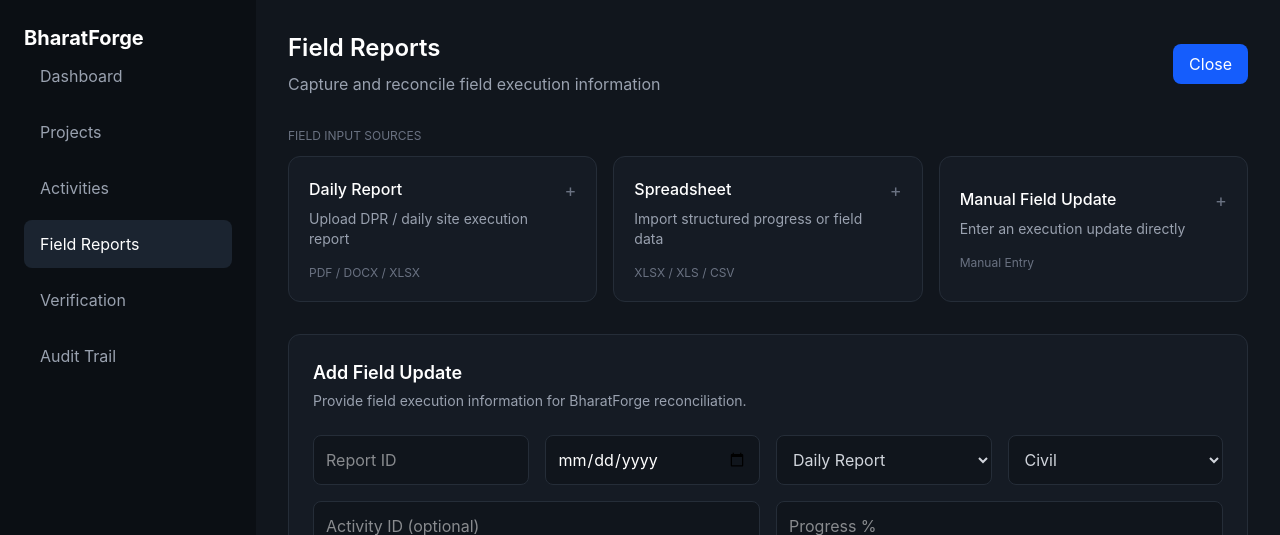
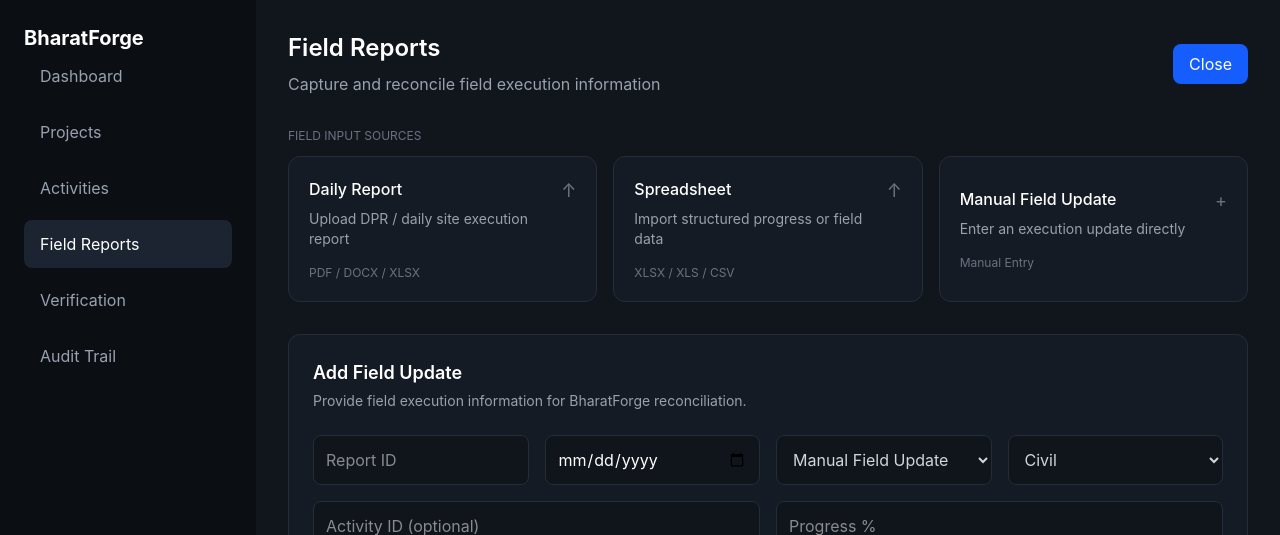
Before and after one commit to Sergeant1509/BharatForge, a React app in the folder frontend/: page /reports in a window 1280 px wide. Both pictures are taken after a click on the button "+ Add Field Update". Shown: the top 535 px of the page. Built offline with nearby package versions, Linux system fonts and the light colour scheme; the HTML template or start-up script is replaced by a standard one.

Commit message:
maintained field reports update flow

```diff
--- a/frontend/src/pages/Reports.jsx
+++ b/frontend/src/pages/Reports.jsx
@@ -57,6 +57,8 @@
   const [reports, setReports] = useState(initialReports)
   const [showForm, setShowForm] = useState(false)
 
+  const [selectedFile, setSelectedFile] = useState(null)
+
   const [form, setForm] = useState({
     reportId: "",
     date: "",
@@ -99,11 +101,16 @@
       evidence: null,
     })
 
+    setSelectedFile(null)
     setShowForm(false)
   }
 
   const statusClass = (status) => {
-    if (status === "Complete" || status === "Processed" || status === "Matched") {
+    if (
+      status === "Complete" ||
+      status === "Processed" ||
+      status === "Matched"
+    ) {
       return "text-green-400"
     }
 
@@ -116,6 +123,19 @@
     }
 
     return "text-red-400"
+  }
+
+  const selectFile = (file, sourceType) => {
+    if (!file) return
+
+    setSelectedFile(file)
+
+    setForm((prev) => ({
+      ...prev,
+      sourceType,
+    }))
+
+    setShowForm(true)
   }
 
   return (
@@ -134,7 +154,17 @@
         </div>
 
         <button
-          onClick={() => setShowForm(!showForm)}
+          type="button"
+          onClick={() => {
+            setSelectedFile(null)
+
+            setForm((prev) => ({
+              ...prev,
+              sourceType: "Manual Field Update",
+            }))
+
+            setShowForm(!showForm)
+          }}
           className="px-4 py-2 rounded-lg bg-blue-600 hover:bg-blue-700 text-white transition"
         >
           {showForm ? "Close" : "+ Add Field Update"}
@@ -150,44 +180,143 @@
 
         <div className="grid grid-cols-1 md:grid-cols-3 gap-4">
 
-          {[
-            {
-              title: "Daily Report",
-              description: "Upload DPR / daily site execution report",
-              formats: "PDF / DOCX / XLSX",
-            },
-            {
-              title: "Spreadsheet",
-              description: "Import structured progress or field data",
-              formats: "XLSX / XLS / CSV",
-            },
-            {
-              title: "Manual Field Update",
-              description: "Enter an execution update directly",
-              formats: "Manual Entry",
-            },
-          ].map((source) => (
+          {/* Daily Report */}
+          <label className="text-left bg-[#151b24] border border-[#252d38] rounded-xl p-5 hover:bg-[#1b2430] hover:border-[#3a4655] transition cursor-pointer">
+
+            <div className="flex items-start justify-between">
+
+              <div>
+                <p className="text-white font-medium">
+                  Daily Report
+                </p>
+
+                <p className="text-gray-400 text-sm mt-2">
+                  Upload DPR / daily site execution report
+                </p>
+              </div>
+
+              <span className="text-gray-500 text-lg">
+                ↑
+              </span>
+
+            </div>
+
+            <p className="text-xs text-gray-500 mt-4">
+              PDF / DOCX / XLSX
+            </p>
+
+            <input
+              type="file"
+              accept=".pdf,.doc,.docx,.xlsx,.xls"
+              className="hidden"
+              onChange={(e) => {
+                selectFile(
+                  e.target.files?.[0],
+                  "Daily Report"
+                )
+
+                e.target.value = ""
+              }}
+            />
+
+            {selectedFile &&
+              form.sourceType === "Daily Report" && (
+                <div className="mt-4 p-3 bg-[#10151c] border border-[#252d38] rounded-lg">
+
+                  <p className="text-xs text-green-400">
+                    File selected
+                  </p>
+
+                  <p className="text-xs text-gray-400 mt-1 truncate">
+                    {selectedFile.name}
+                  </p>
+
+                </div>
+              )}
+
+          </label>
+
+          {/* Spreadsheet */}
+          <label className="text-left bg-[#151b24] border border-[#252d38] rounded-xl p-5 hover:bg-[#1b2430] hover:border-[#3a4655] transition cursor-pointer">
+
+            <div className="flex items-start justify-between">
+
+              <div>
+                <p className="text-white font-medium">
+                  Spreadsheet
+                </p>
+
+                <p className="text-gray-400 text-sm mt-2">
+                  Import structured progress or field data
+                </p>
+              </div>
+
+              <span className="text-gray-500 text-lg">
+                ↑
+              </span>
+
+            </div>
+
+            <p className="text-xs text-gray-500 mt-4">
+              XLSX / XLS / CSV
+            </p>
+
+            <input
+              type="file"
+              accept=".xlsx,.xls,.csv"
+              className="hidden"
+              onChange={(e) => {
+                selectFile(
+                  e.target.files?.[0],
+                  "Spreadsheet"
+                )
+
+                e.target.value = ""
+              }}
+            />
+
+            {selectedFile &&
+              form.sourceType === "Spreadsheet" && (
+                <div className="mt-4 p-3 bg-[#10151c] border border-[#252d38] rounded-lg">
+
+                  <p className="text-xs text-green-400">
+                    File selected
+                  </p>
+
+                  <p className="text-xs text-gray-400 mt-1 truncate">
+                    {selectedFile.name}
+                  </p>
+
+                </div>
+              )}
+
+          </label>
+
+          {/* Manual Field Update */}
           <button
-              key={source.title}
             type="button"
             onClick={() => {
-                setForm({
-                  ...form,
-                  sourceType: source.title,
-                })
+              setSelectedFile(null)
+
+              setForm((prev) => ({
+                ...prev,
+                sourceType: "Manual Field Update",
+              }))
+
               setShowForm(true)
             }}
             className="text-left bg-[#151b24] border border-[#252d38] rounded-xl p-5 hover:bg-[#1b2430] hover:border-[#3a4655] transition"
           >
+
             <div className="flex items-start justify-between">
 
               <div>
                 <p className="text-white font-medium">
-                    {source.title}
+                  Manual Field Update
                 </p>
 
                 <p className="text-gray-400 text-sm mt-2">
-                    {source.description}
+                  Enter an execution update directly
                 </p>
               </div>
 
@@ -198,17 +327,16 @@
             </div>
 
             <p className="text-xs text-gray-500 mt-4">
-                {source.formats}
+              Manual Entry
             </p>
 
           </button>
-          ))}
 
         </div>
 
       </div>
 
-      {/* Add Report Form */}
+      {/* Add Field Update Form */}
       {showForm && (
         <form
           onSubmit={submitReport}
@@ -224,6 +352,29 @@
               Provide field execution information for BharatForge reconciliation.
             </p>
           </div>
+
+          {/* Selected File */}
+          {selectedFile && (
+            <div className="mt-5 bg-[#10151c] border border-[#252d38] rounded-lg p-4">
+
+              <p className="text-xs text-gray-500">
+                SELECTED FILE
+              </p>
+
+              <div className="flex items-center justify-between mt-2">
+
+                <p className="text-sm text-white truncate">
+                  {selectedFile.name}
+                </p>
+
+                <span className="text-xs text-green-400 ml-4">
+                  Ready
+                </span>
+
+              </div>
+
+            </div>
+          )}
 
           {/* Basic Information */}
           <div className="grid grid-cols-1 md:grid-cols-4 gap-4 mt-6">
@@ -362,7 +513,7 @@
               onChange={(e) =>
                 setForm({
                   ...form,
-                  evidence: e.target.files[0],
+                  evidence: e.target.files?.[0] || null,
                 })
               }
               className="w-full mt-2 bg-[#10151c] border border-[#252d38] rounded-lg p-3 text-sm text-gray-400"
@@ -543,11 +694,9 @@
                   </td>
 
                   <td className="py-4 pr-5">
-                    <div>
                     <p className="text-white">
                       {report.activity}
                     </p>
-                    </div>
                   </td>
 
                   <td className="py-4 pr-5">
```
Lines whose indentation alone changed are shown as unchanged.
